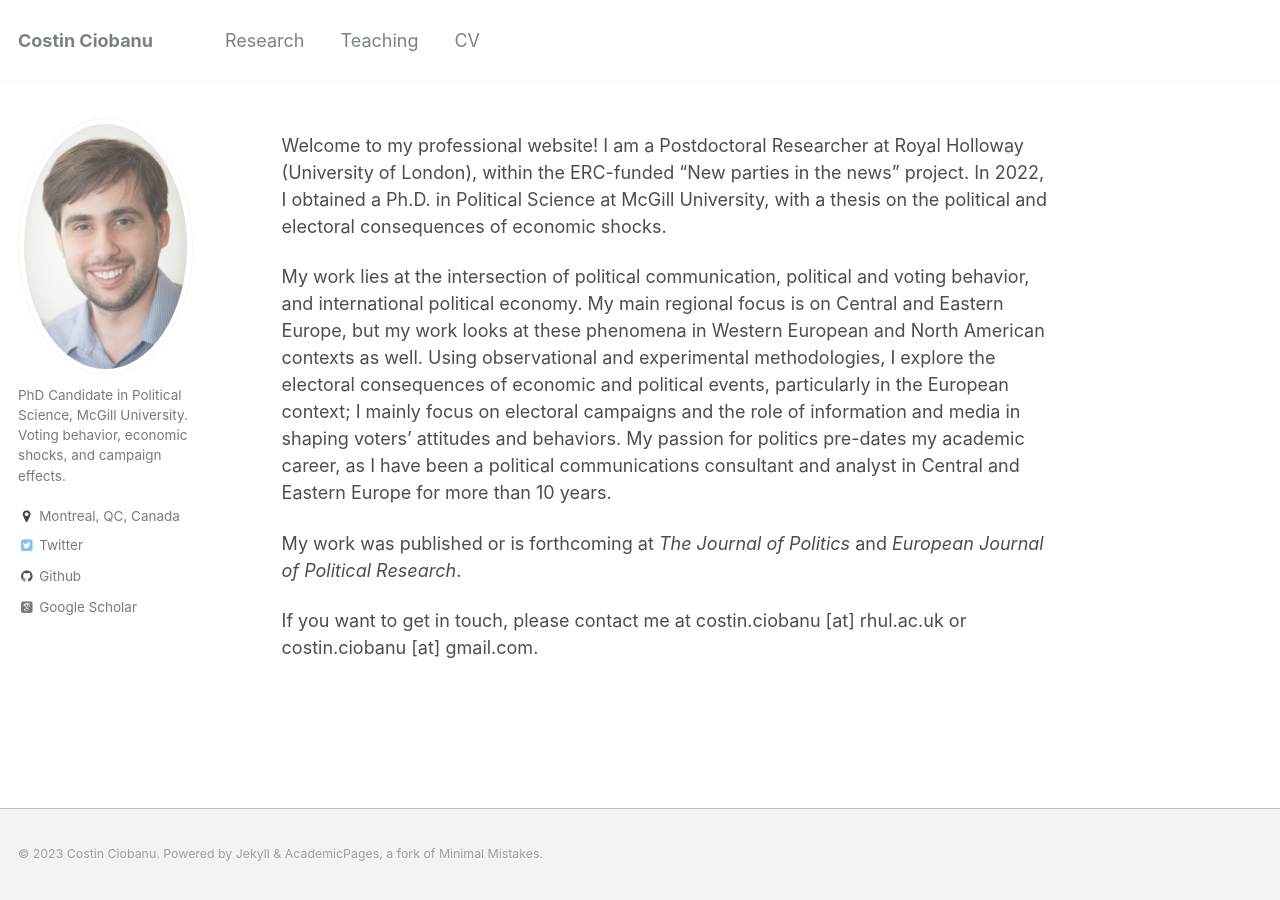
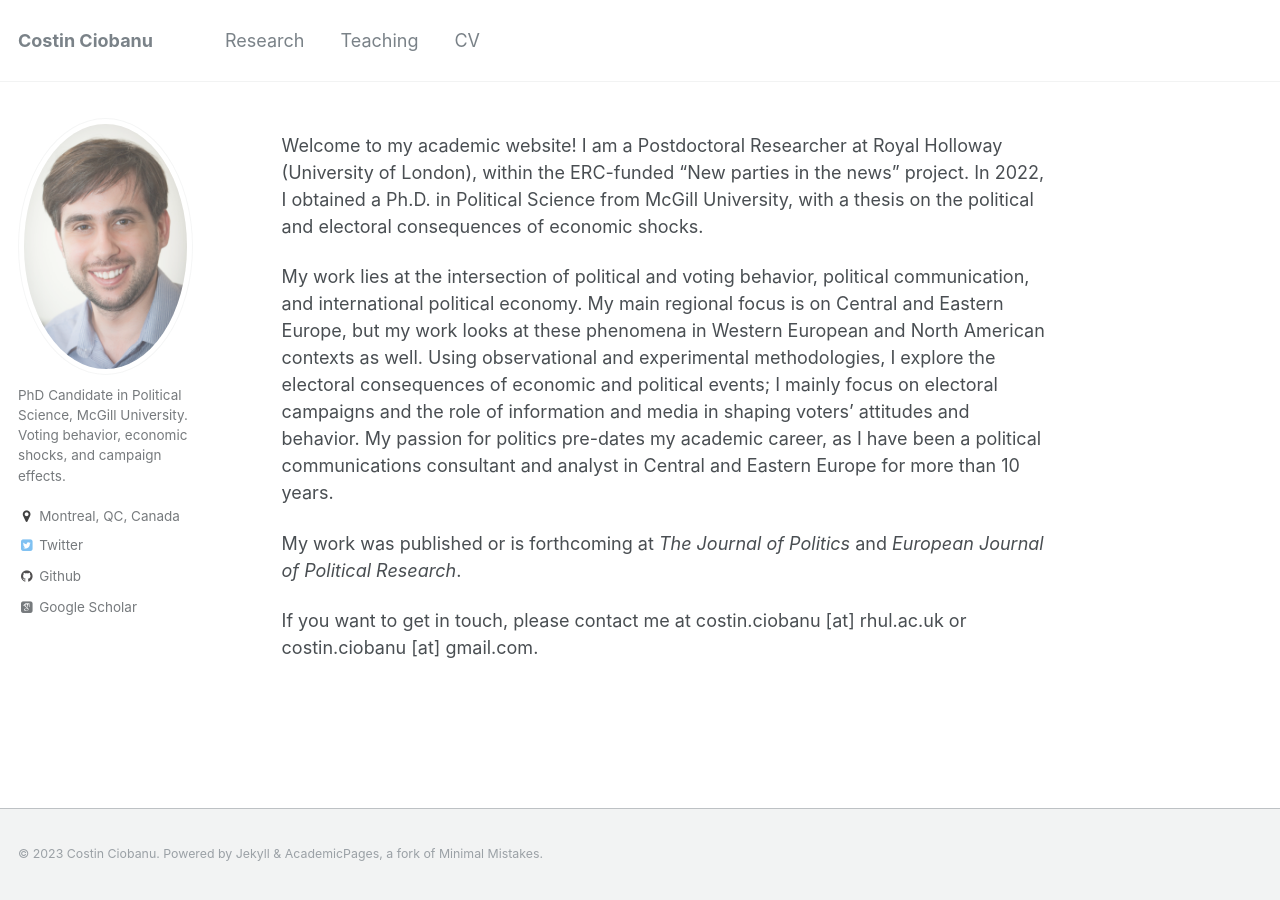
Before and after one commit to costinciobanu/costinciobanu.github.io, a Jekyll site: the page built from _pages/about.md, in a window 1280 px wide. Built offline with Jekyll 4.4.1, drawn with Linux system fonts in a browser that asks for light colours; some web fonts are replaced.

Commit message:
Update about.md

```diff
--- a/_pages/about.md
+++ b/_pages/about.md
@@ -7,9 +7,9 @@ redirect_from:
   - /about.html
 ---
 
-Welcome to my professional website! I am a Postdoctoral Researcher at Royal Holloway (University of London), within the ERC-funded "New parties in the news" project. In 2022, I obtained a Ph.D. in Political Science at McGill University, with a thesis on the political and electoral consequences of economic shocks.
+Welcome to my academic website! I am a Postdoctoral Researcher at Royal Holloway (University of London), within the ERC-funded "New parties in the news" project. In 2022, I obtained a Ph.D. in Political Science from McGill University, with a thesis on the political and electoral consequences of economic shocks.
 
-My work lies at the intersection of political communication, political and voting behavior, and international political economy. My main regional focus is on Central and Eastern Europe, but my work looks at these phenomena in Western European and North American contexts as well. Using observational and experimental methodologies, I explore the electoral consequences of economic and political events, particularly in the European context; I mainly focus on electoral campaigns and the role of information and media in shaping voters’ attitudes and behaviors. My passion for politics pre-dates my academic career, as I have been a political communications consultant and analyst in Central and Eastern Europe for more than 10 years.
+My work lies at the intersection of political and voting behavior, political communication, and international political economy. My main regional focus is on Central and Eastern Europe, but my work looks at these phenomena in Western European and North American contexts as well. Using observational and experimental methodologies, I explore the electoral consequences of economic and political events; I mainly focus on electoral campaigns and the role of information and media in shaping voters’ attitudes and behavior. My passion for politics pre-dates my academic career, as I have been a political communications consultant and analyst in Central and Eastern Europe for more than 10 years.
 
 My work was published or is forthcoming at <em> The Journal of Politics</em>  and <em> European Journal of Political Research</em>.
 
```
